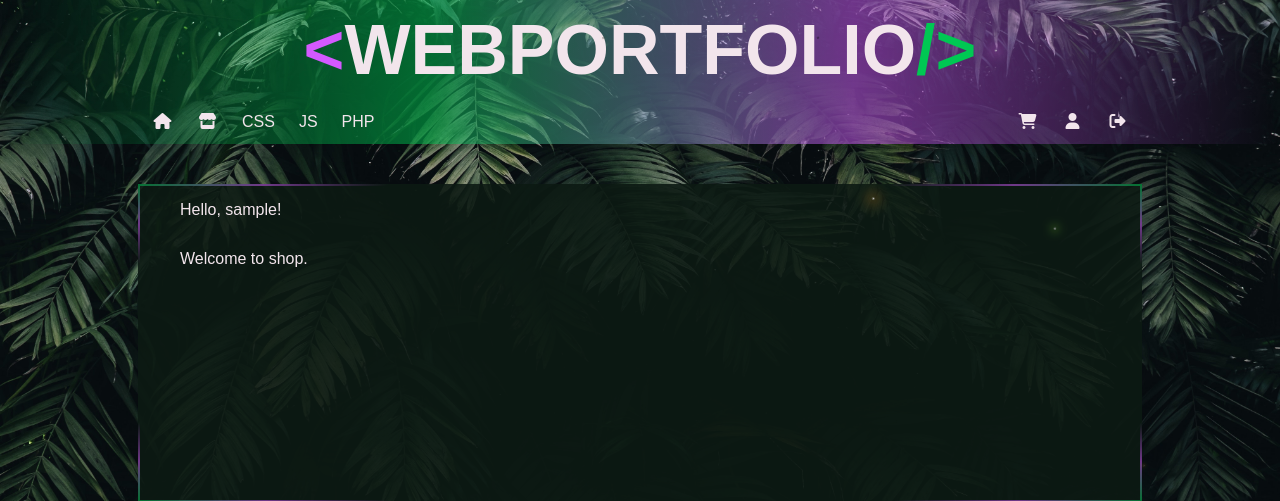
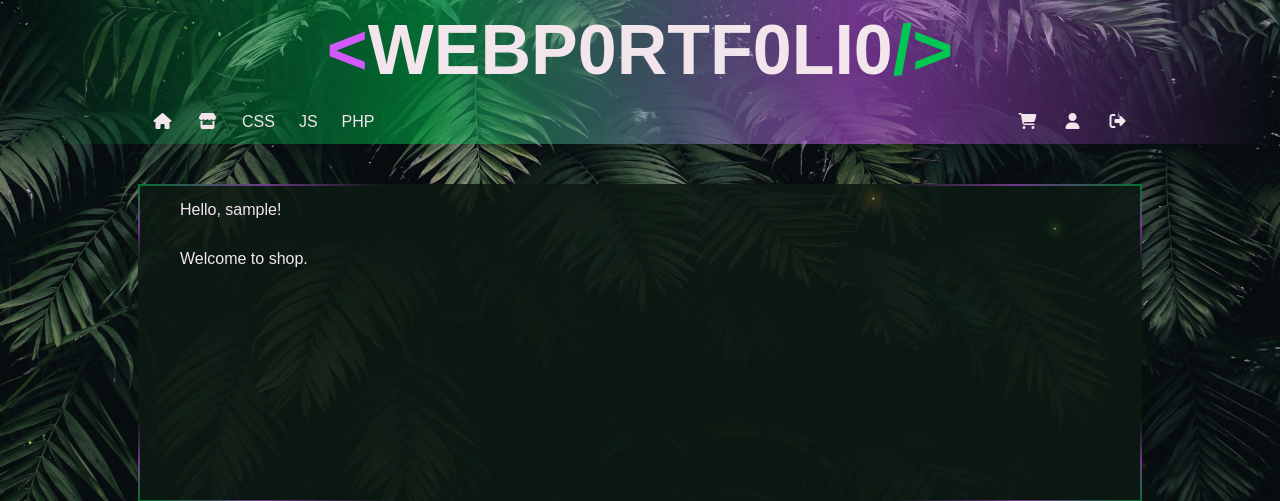
Before and after one commit to SurkovKostiantyn/WEBPORTFOLIO, a PHP site: page /?page=shop in a window 1280 px wide. Shown: the top 501 px of the page. Run offline with PHP 8.4, Linux system fonts and the light colour scheme; the visitor is signed in with stand-in values (Sample User, id 1); tables that the repository leaves empty or names only in its code hold one stand-in row (values such as "Sample post"); data that the repository does not hold is empty; style sheets or scripts are compiled from the project's sources; some libraries are stand-ins or nearby versions.

Commit message:
sadsad
sadsad

```diff
--- a/includes/elements/header.php
+++ b/includes/elements/header.php
@@ -1,3 +1,3 @@
 <header id="header">
-    <h1><span style="color: #D359FFFF">&LT;</span>WEBPORTFOLIO<span style="color: #00C853FF">&sol;&GT;</span></h1>
+    <h1 class="site-header">WEBP0RTF0LI0</h1>
 </header>
--- a/includes/elements/nav.php
+++ b/includes/elements/nav.php
@@ -11,7 +11,7 @@
         <?= $Engine->getMenuList(); ?>
 
         <?php if (isset($_SESSION['username'])): ?>
-            <a href="/includes/logout.php" >
+            <a href="/includes/logout.php">
                 <i data-navtooltip="Exit" class="fa fa-sign-out" aria-hidden="true"></i>
             </a>
         <?php else: ?>
@@ -26,7 +26,7 @@
             <i data-navtooltip="Cart" class="fa-solid fa-cart-shopping"></i>
         </a>
 
-        <a style="padding: 0;">
+        <a style="margin: 0;">
             <label class="collapse" for="_1">
                 <svg id ="toggleActive" class="ham hamRotate ham1" viewBox="0 0 100 100"  width="40" height="39" onclick="this.classList.toggle('active')">
                     <path
--- a/includes/index/login.php
+++ b/includes/index/login.php
@@ -51,7 +51,8 @@ if (isset($_POST['username'])) {
         $data = mysqli_fetch_array($result);
         $_SESSION['id'] = $data['id'];
         $_SESSION['username'] = $username;
-        header("Location: index.php");
+        //header("Location: https://webportfolio.com.ua");
+        echo "<script> window.location.replace('index.php') </script>";
     } else {
         echo "<div id='incorrect'></div>";
     }
--- a/includes/index/shop.php
+++ b/includes/index/shop.php
@@ -1,11 +1,14 @@
 <div class="content">
     <?php
-    if(!isset($_SESSION['username'])){
-        header("Location: index.php/?page=login");
-        exit();
-    }
+        session_start();
+        if(isset($_SESSION['username'])){
+            //header("Location: index.php/?page=login");
+            //exit();
+            echo '<p>Hello, ' . $_SESSION['username'] . '!</p>';
+
+        }else{
+            echo "<script> window.location.replace('/?page=login') </script>";
+        }
     ?>
-
-    <?= '<p>Hello, '.$_SESSION['username'].'!</p>'; ?>
     <p>Welcome to shop.</p>
 </div>
--- a/includes/pages/PHP.php
+++ b/includes/pages/PHP.php
@@ -164,7 +164,7 @@ $list1 = [
     </select>
 <pre id="task1a"></pre>
     <p>Задание №2.</p>
-    <textarea class="button-css" placeholder="Type some words (only English)" id="task2input" type="text"></textarea>
+    <textarea class="button-css" placeholder="Type some words there" id="task2input" type="text"></textarea>
     <button class="button-css" type="button" onclick="CountingDuplicates();">PRESS ME</button>
     <pre id="task2" class="result">Answer will appear this row</pre>
     <p>Задание №3.</p>
--- a/templates/default/css/default.css
+++ b/templates/default/css/default.css
@@ -102,10 +102,20 @@ html ::-webkit-scrollbar-thumb, body ::-webkit-scrollbar-thumb {
   background: linear-gradient(to left bottom, #00c853, #d359ff);
 }
 
-header h1 {
+header .site-header {
   padding: 40px;
   font-size: min(70px, max(30px, 6vw));
   background: linear-gradient(to right, rgba(0, 0, 0, 0), rgba(0, 200, 83, 0.5), rgba(211, 89, 255, 0.5), rgba(0, 0, 0, 0));
+}
+header .site-header:before {
+  content: "<";
+  color: #d359ff;
+  font-size: min(70px, max(30px, 6vw));
+}
+header .site-header:after {
+  content: "/>";
+  color: #00c853;
+  font-size: min(70px, max(30px, 6vw));
 }
 
 nav {
@@ -123,7 +133,7 @@ nav .responsive {
 nav .responsive a {
   cursor: pointer;
   float: left;
-  padding: 12px;
+  margin: 12px;
 }
 nav .responsive a:last-of-type {
   display: none;
@@ -131,13 +141,13 @@ nav .responsive a:last-of-type {
 nav .responsive a:nth-of-type(-n+2) {
   width: 45px;
   min-width: 45px;
-  padding: 12px 0 12px 0;
+  margin: 12px 0 12px 0;
 }
 nav .responsive a:nth-last-of-type(-n+4) {
   float: right;
   width: 45px;
   min-width: 45px;
-  padding: 12px 0 12px 0;
+  margin: 12px 0 12px 0;
 }
 
 .sticky {
@@ -159,7 +169,6 @@ nav .responsive a:nth-last-of-type(-n+4) {
 
   nav .responsive a:nth-of-type(n+3):nth-last-of-type(n+5) {
     display: none;
-    padding: 12px;
     text-align: left;
   }
 
--- a/templates/default/css/default.scss
+++ b/templates/default/css/default.scss
@@ -147,10 +147,20 @@ html, body {
 }
 
 header{
-  h1{
+  .site-header{
     padding: 40px;
     font-size: min(70px, max(30px, 6.0vw));
     background: linear-gradient(to right, rgba(0,0,0,0), rgba(0, 200, 83, 0.5), rgba(211, 89, 255, 0.5), rgba(0,0,0,0));
+    &:before{
+      content: "<";
+      color: $wordsColor2;
+      font-size: min(70px, max(30px, 6.0vw));
+    }
+    &:after{
+      content: "/>";
+      color: $wordsColor1;
+      font-size: min(70px, max(30px, 6.0vw));
+    }
   }
 }
 
@@ -168,8 +178,7 @@ nav{
   .responsive a { // all elements
     cursor: pointer;
     float: left;
-    padding: 12px;
-
+    margin: 12px;
   }
   .responsive a:last-of-type{ // menu
     display: none;
@@ -177,13 +186,13 @@ nav{
   .responsive a:nth-of-type(-n+2){
     width: 45px;
     min-width: 45px;
-    padding: 12px 0 12px 0;
+    margin: 12px 0 12px 0;
   }
   .responsive a:nth-last-of-type(-n+4){ // last 4 elements
       float: right;
       width: 45px;
       min-width: 45px;
-      padding: 12px 0 12px 0;
+    margin: 12px 0 12px 0;
   }
 }
 
@@ -204,7 +213,6 @@ nav{
   }
   nav .responsive a:nth-of-type(n+3):nth-last-of-type(n+5) { // elements from 3 to 8
     display: none;
-    padding: 12px;
     text-align: left;
   }
   nav .responsive a:last-of-type{ // menu
```
Also changed, not shown: includes/index/cart.php (+9 -6 lines), includes/index/cp.php (+8 -5 lines), includes/logout.php (+8 -5 lines), 1 other file.
